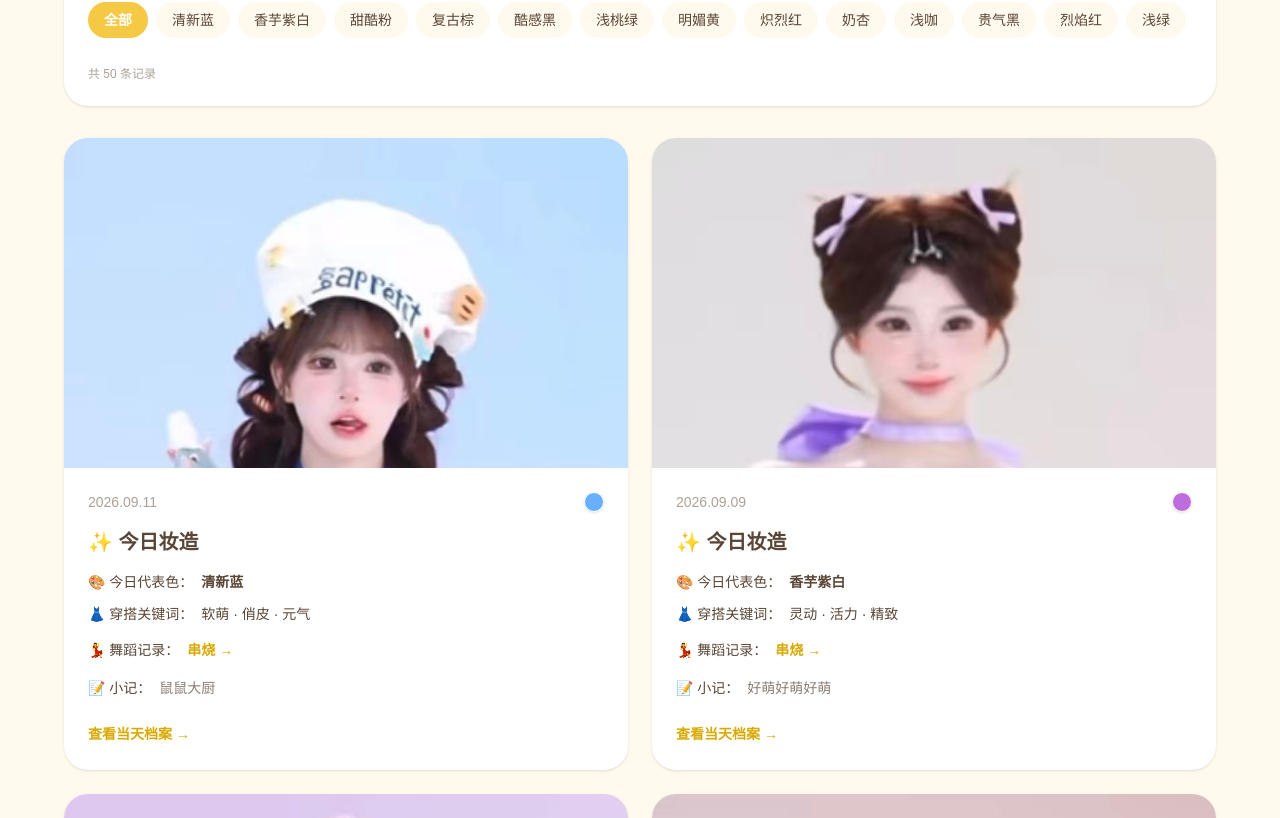
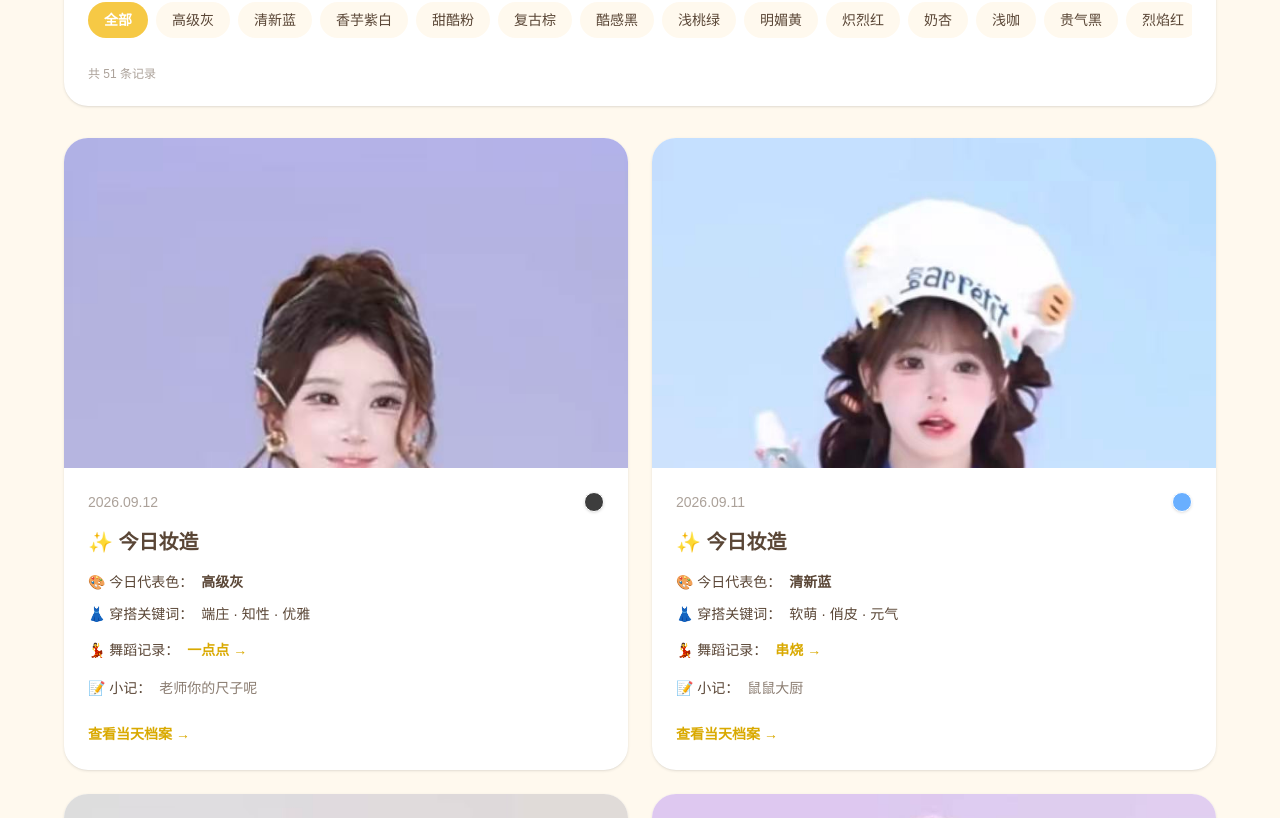
Before and after one commit to niyazhu229-netizen/kuikuizi-daily-archive, a Next.js app: page /daily in a window 1280 px wide. Shown: the part 370-1188 px from the top of the page. Built offline with nearby package versions, Linux system fonts and the light colour scheme.

Commit message:
add 2026-09-12

```diff
--- a/data/daily.ts
+++ b/data/daily.ts
@@ -1,4 +1,27 @@
 export const dailyRecords = [
+  {
+  date: "2026.09.12"
+,
+  image: "/photos/2026-09-12.jpg"
+,
+  color: "高级灰"
+,
+  colorCode: "#3d3d3d"
+,
+  keywords: "端庄 · 知性 · 优雅"
+,
+
+  dance
+: {
+    name: "一点点"
+,
+    video: "/videos/2026-09-12.mp4"
+,
+    note: "老师这题我会"
+  },
+
+  note: "老师你的尺子呢"
+},
   {
   date: "2026.09.11"
 ,
```
Also changed, not shown: public/photos/2026-09-12.jpg (added), 1 other file (tests, documents, lock files or other folders).
